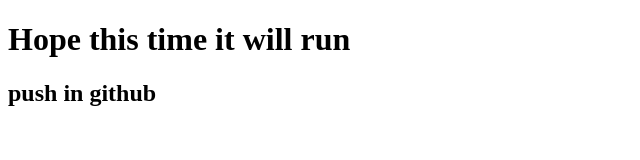
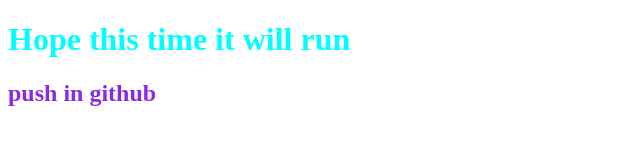
Before and after one commit to faisalhasantanjil/second-repo, a plain HTML site: page index.html in a window 1280 px wide. Shown: the whole page, without its empty margins (0-640 px from the left). Drawn offline with Linux system fonts and the light colour scheme.

Commit message:
trying from command promt

```diff
--- a/index.CSS
+++ b/index.CSS
@@ -2,3 +2,6 @@ h1{
     color: aqua ;
     font-size: 25;
 }
+h2{
+    color: blueviolet;
+}
--- a/index.html
+++ b/index.html
@@ -5,6 +5,7 @@
     <meta http-equiv="X-UA-Compatible" content="IE=edge">
     <meta name="viewport" content="width=device-width, initial-scale=1.0">
     <title>Trying again</title>
+    <link rel="stylesheet" href="index.CSS">
 </head>
 <body>
     <h1>Hope this time it will run</h1>
```
